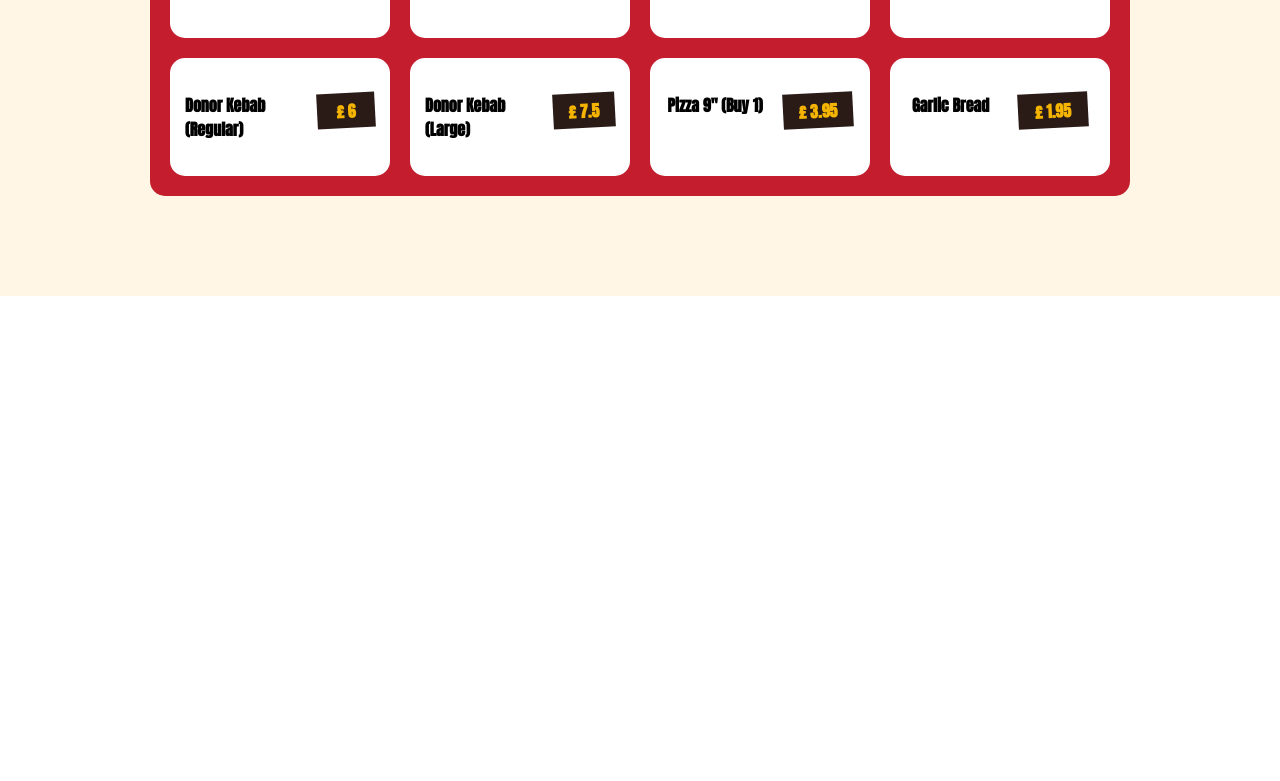
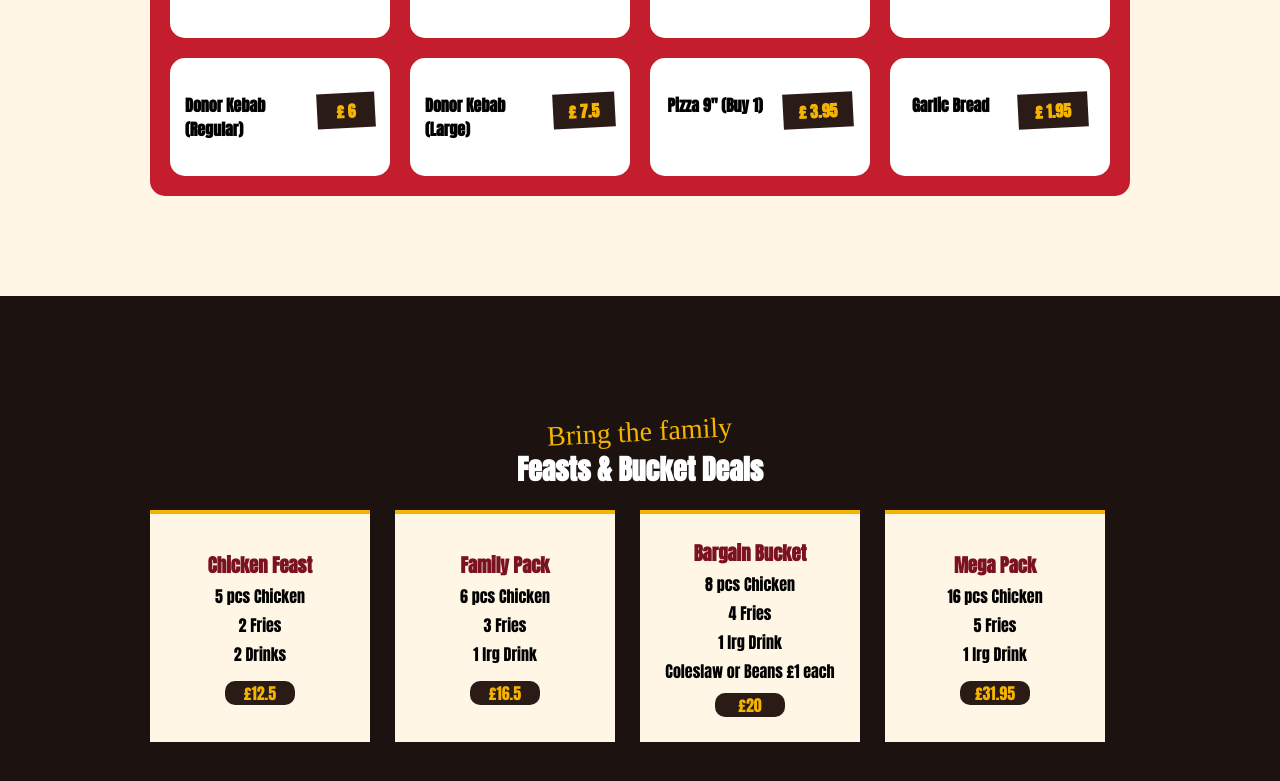
Before and after one commit to Lucabex/SF-FriedChicken, a React (Vite) app: page / in a window 1280 px wide. Shown: the part 1355-2136 px from the top of the page. Before the commit the page ends 1651 px from the top, so only its background shows below. Built offline with nearby package versions, Linux system fonts and the light colour scheme.

Commit message:
add deals section

```diff
--- a/src/App.tsx
+++ b/src/App.tsx
@@ -65,8 +65,8 @@ function App() {
             <span>Dallow road - Luton</span>
           </div>
           <nav className="links">
-            <a href="menu">Menu</a>
-            <a href="">Deals</a>
+            <a href="#menu">Menu</a>
+            <a href="#deal">Deals</a>
             <a href="">Find Us</a>
           </nav>
           <button className="buttonCall">Call to order</button>
@@ -105,7 +105,7 @@ function App() {
         <h3>Dine In · Collection · Delivery</h3>
       </div>
       <div className="menu" id="menu">
-        <div className="menubox">
+        <div className="menuBox">
           <div className="menuTitle">
             <span>Straight off the board</span>
             <h3>Chicken & Fries</h3>
@@ -120,7 +120,27 @@ function App() {
           </div>
         </div>
       </div>
-      <div className="bigOffer" id="deal"></div>
+      <div className="bigOffer" id="deal">
+        <div className="bigOfferBox">
+          <div className="dealTitle">
+            <span>Bring the family</span>
+            <h3>Feasts & Bucket Deals</h3>
+          </div>
+          <div className="dealGrid">
+            {bigItem.map((deal) => (
+              <div className="dealCard" key={deal.offerName}>
+                <h3>{deal.offerName}</h3>
+                <span>{deal.item1}</span>
+                <span>{deal.item2}</span>
+                <span>{deal.item3}</span>
+                <span>{deal.item4}</span>
+                <span>{deal.item5}</span>
+                <span id="price">£{deal.price}</span>
+              </div>
+            ))}
+          </div>
+        </div>
+      </div>
     </>
   );
 }
--- a/src/index.css
+++ b/src/index.css
@@ -215,7 +215,7 @@ nav a {
 .infobox {
   background-color: var(--gold);
   display: flex;
-  justify-content: space-between;
+  justify-content: space-around;
   padding: 20px 20px;
   font-family: var(--font-display);
 }
@@ -229,7 +229,7 @@ nav a {
   background-color: var(--cream);
 }
 
-.menubox {
+.menuBox {
   background-color: var(--crimson);
   border-radius: 15px;
 }
@@ -280,6 +280,64 @@ nav a {
   justify-content: center;
   align-items: center;
   transform: rotate(-3deg);
+}
+.bigOffer {
+  padding: 100px 150px;
+  background-color: var(--char);
+}
+.bigOfferBox {
+}
+
+.dealTitle {
+  display: flex;
+  justify-content: center;
+  align-items: center;
+  padding: 20px 20px;
+  flex-direction: column;
+}
+.dealTitle span {
+  display: block;
+  transform: rotate(-3deg);
+  font-family: var(--font-rotate);
+  color: var(--gold);
+  font-size: 28px;
+}
+.dealTitle h3 {
+  font-family: var(--font-display);
+  color: white;
+  font-size: 28px;
+  font-weight: 900;
+}
+.dealGrid {
+  display: grid;
+  grid-template-columns: 1fr 1fr 1fr 1fr;
+}
+.dealCard {
+  display: flex;
+  justify-content: center;
+  align-items: center;
+  padding: 25px 5px;
+  background-color: var(--cream);
+  border-top: 4px solid var(--gold);
+  max-width: 220px;
+  flex-direction: column;
+  gap: 5px;
+}
+.dealCard h3 {
+  font-family: var(--font-display);
+  color: var(--crimson-dark);
+}
+.dealCard span {
+  font-family: var(--font-display);
+}
+#price {
+  color: var(--gold);
+  background-color: var(--char-soft);
+  width: 70px;
+  display: flex;
+  justify-content: center;
+  align-items: center;
+  border-radius: 10px;
 }
 /* ---------- TABLET: 768px and below ---------- */
 @media (max-width: 768px) {
```
